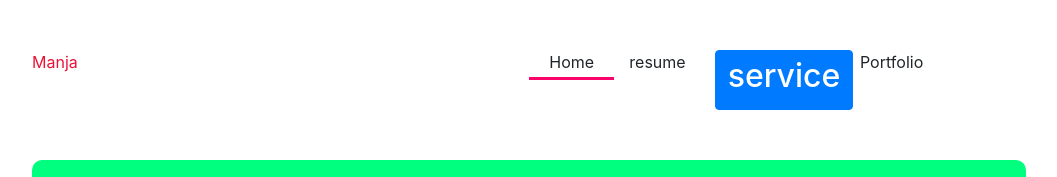
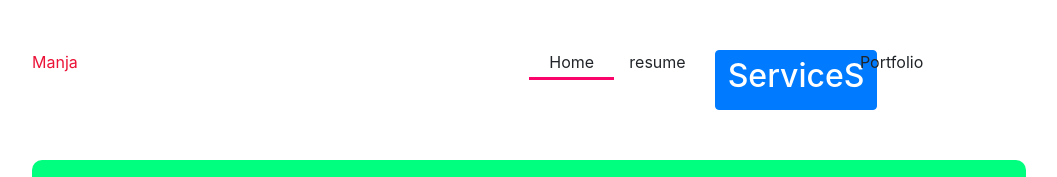
Before and after one commit to manja1997/agResume, a plain HTML site: page index.html in a window 1280 px wide. Shown: the top 177 px of the page, without its empty margins (111-1168 px from the left). Drawn offline with nearby package versions, Linux system fonts and the light colour scheme.

Commit message:
Update index.html

```diff
--- a/index.html
+++ b/index.html
@@ -20,7 +20,7 @@
             </div>
             <div class="col-lg-1" style="border-bottom-style: solid;height :30px; border-bottom-color: rgb(250, 3, 106);text-align:center;">Home</div>
             <div class="col-lg-1" style="margin-left: 0px;">resume</div>
-            <div class="col-lg-1" style="width: 100%"><a href="agResume2.html" class="btn btn-primary" ><h2>service</h2></a></div>
+            <div class="col-lg-1" style="width: 100%"><a href="agResume2.html" class="btn btn-primary" ><h2>ServiceS</h2></a></div>
             <div class="col-lg-1" style="margin-left: 60px">Portfolio</div>
         </div>
         <div class="container-fluid" style="height:410px;margin-top: 50px">
```
